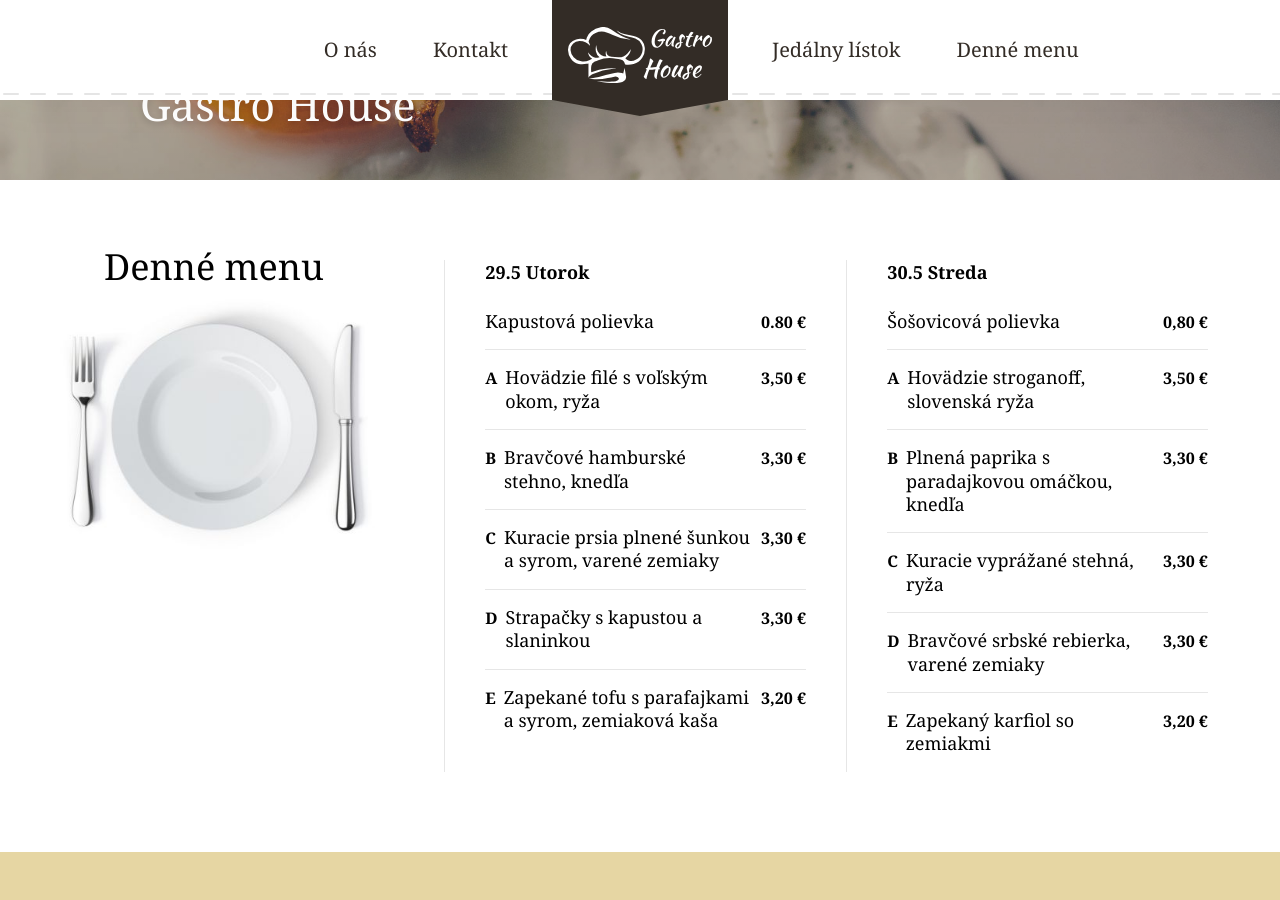
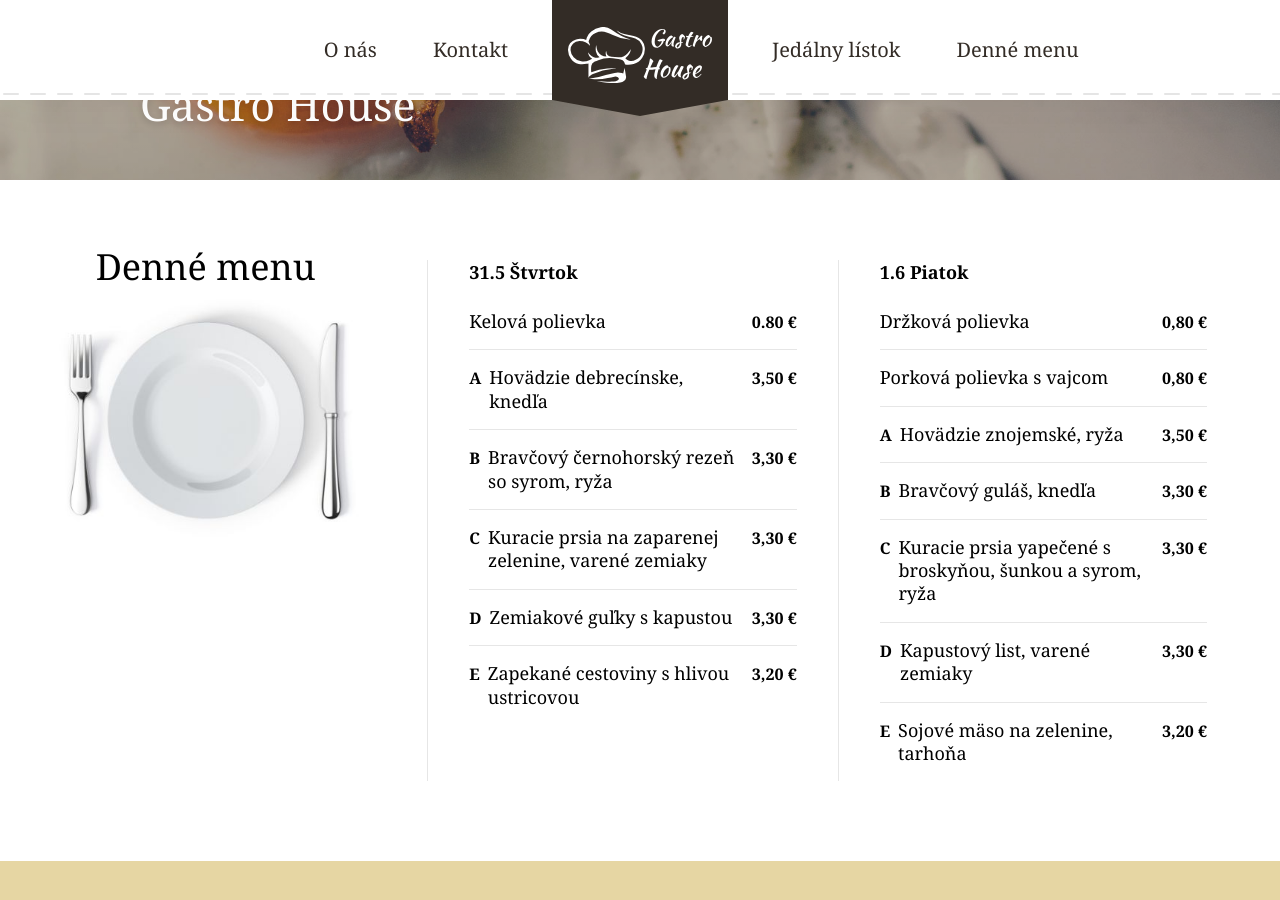
Before and after one commit to gastrohouse/web, a Jekyll site: the page built from _pages/home.html, in a window 1280 px wide and 900 px high, scrolled down 550 px. Built offline with Jekyll 4.4.1, drawn with Linux system fonts in a browser that asks for light colours.

Commit message:
Update from Forestry.io - _pages/home.html

```diff
--- a/_pages/home.html
+++ b/_pages/home.html
@@ -2,44 +2,46 @@
 permalink: "/"
 layout: home
 menu:
-- day: 29.5 Utorok
+- day: 31.5 Štvrtok
   food:
-  - title: 'Kapustová polievka '
+  - title: 'Kelová polievka '
     price: '0.80'
-  - title: Hovädzie filé s voľským okom, ryža
+  - title: Hovädzie debrecínske, knedľa
     mark: A
     price: '3,50'
-  - title: Bravčové hamburské stehno, knedľa
+  - title: Bravčový černohorský rezeň so syrom, ryža
     mark: B
     price: '3,30'
-  - title: Kuracie prsia plnené šunkou a syrom, varené zemiaky
+  - title: Kuracie prsia na zaparenej zelenine, varené zemiaky
     mark: C
     price: '3,30'
-  - title: Strapačky s kapustou a slaninkou
+  - title: Zemiakové guľky s kapustou
     mark: D
     price: '3,30'
-  - title: Zapekané tofu s parafajkami a syrom, zemiaková kaša
+  - title: Zapekané cestoviny s hlivou ustricovou
     mark: E
     price: '3,20'
 - food:
-  - title: "Šošovicová polievka "
+  - title: Držková polievka
     price: 0,80
-  - title: Hovädzie stroganoff, slovenská ryža
+  - title: Porková polievka s vajcom
+    price: 0,80
+  - title: Hovädzie znojemské, ryža
     mark: A
     price: '3,50'
-  - title: Plnená paprika s paradajkovou omáčkou, knedľa
+  - title: Bravčový guláš, knedľa
     mark: B
     price: '3,30'
-  - title: Kuracie vyprážané stehná, ryža
+  - title: Kuracie prsia yapečené s broskyňou, šunkou a syrom, ryža
     mark: C
     price: '3,30'
   - mark: D
     price: '3,30'
-    title: Bravčové srbské rebierka, varené zemiaky
-  - title: Zapekaný karfiol so zemiakmi
+    title: Kapustový list, varené zemiaky
+  - title: Sojové mäso na zelenine, tarhoňa
     mark: E
     price: '3,20'
-  day: 30.5 Streda
+  day: 1.6 Piatok
 intro:
   title: Gastro House
   perex: ''
```
